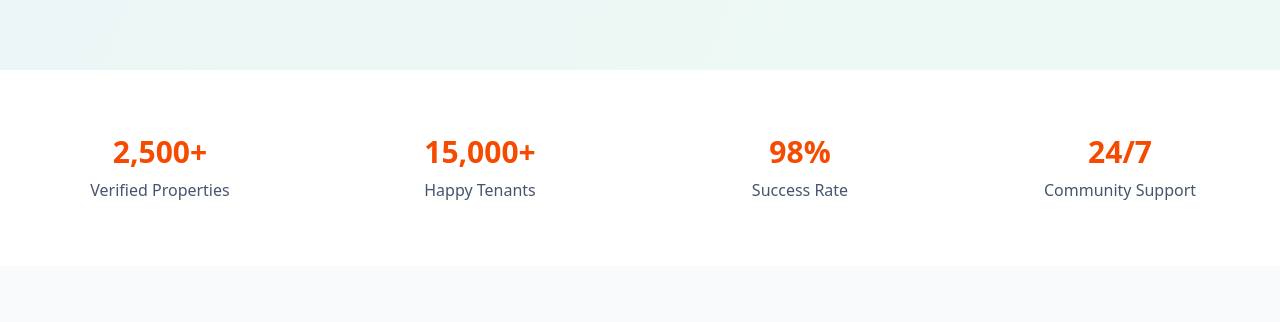
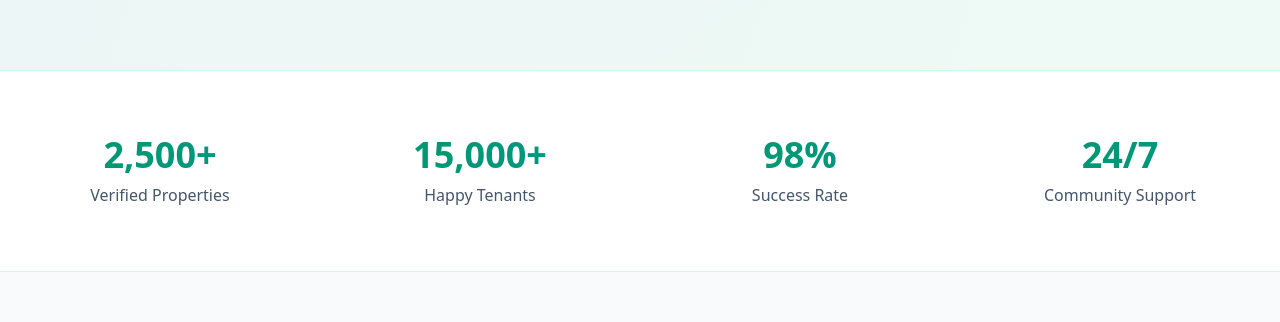
Before and after one commit to PixieStack/my-yard, a Next.js app: page / in a window 1280 px wide. Shown: the part 817-1139 px from the top of the page. Built offline with nearby package versions, Linux system fonts and the light colour scheme; no server answers.

Commit message:
auto-commit for 1a37b3e1-cedf-4196-9ff4-b4ac453fa382

```diff
--- a/app/page.tsx
+++ b/app/page.tsx
@@ -105,24 +105,24 @@ export default function HomePage() {
       </section>
 
       {/* Trust Indicators */}
-      <section className="py-16 px-4 bg-white">
+      <section className="py-16 px-4 bg-white border-y border-emerald-100">
         <div className="container mx-auto">
           <div className="grid grid-cols-2 md:grid-cols-4 gap-8 text-center">
-            <div>
-              <div className="text-3xl font-black text-orange-600 mb-2">2,500+</div>
-              <p className="text-slate-600">Verified Properties</p>
+            <div className="group hover:scale-105 transition-transform duration-200">
+              <div className="text-4xl font-black bg-gradient-to-r from-emerald-600 to-teal-600 bg-clip-text text-transparent mb-2">2,500+</div>
+              <p className="text-slate-600 font-medium">Verified Properties</p>
             </div>
-            <div>
-              <div className="text-3xl font-black text-orange-600 mb-2">15,000+</div>
-              <p className="text-slate-600">Happy Tenants</p>
+            <div className="group hover:scale-105 transition-transform duration-200">
+              <div className="text-4xl font-black bg-gradient-to-r from-emerald-600 to-teal-600 bg-clip-text text-transparent mb-2">15,000+</div>
+              <p className="text-slate-600 font-medium">Happy Tenants</p>
             </div>
-            <div>
-              <div className="text-3xl font-black text-orange-600 mb-2">98%</div>
-              <p className="text-slate-600">Success Rate</p>
+            <div className="group hover:scale-105 transition-transform duration-200">
+              <div className="text-4xl font-black bg-gradient-to-r from-emerald-600 to-teal-600 bg-clip-text text-transparent mb-2">98%</div>
+              <p className="text-slate-600 font-medium">Success Rate</p>
             </div>
-            <div>
-              <div className="text-3xl font-black text-orange-600 mb-2">24/7</div>
-              <p className="text-slate-600">Community Support</p>
+            <div className="group hover:scale-105 transition-transform duration-200">
+              <div className="text-4xl font-black bg-gradient-to-r from-emerald-600 to-teal-600 bg-clip-text text-transparent mb-2">24/7</div>
+              <p className="text-slate-600 font-medium">Community Support</p>
             </div>
           </div>
         </div>
```
